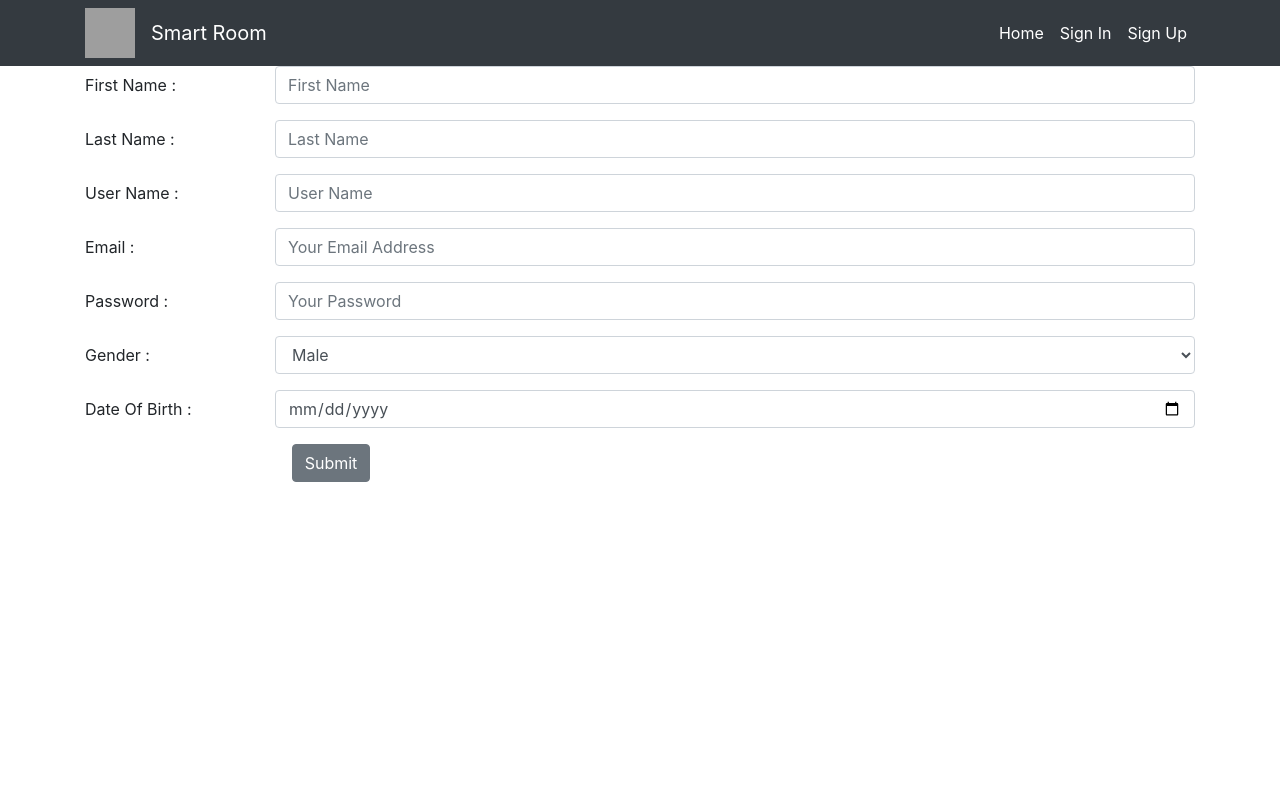
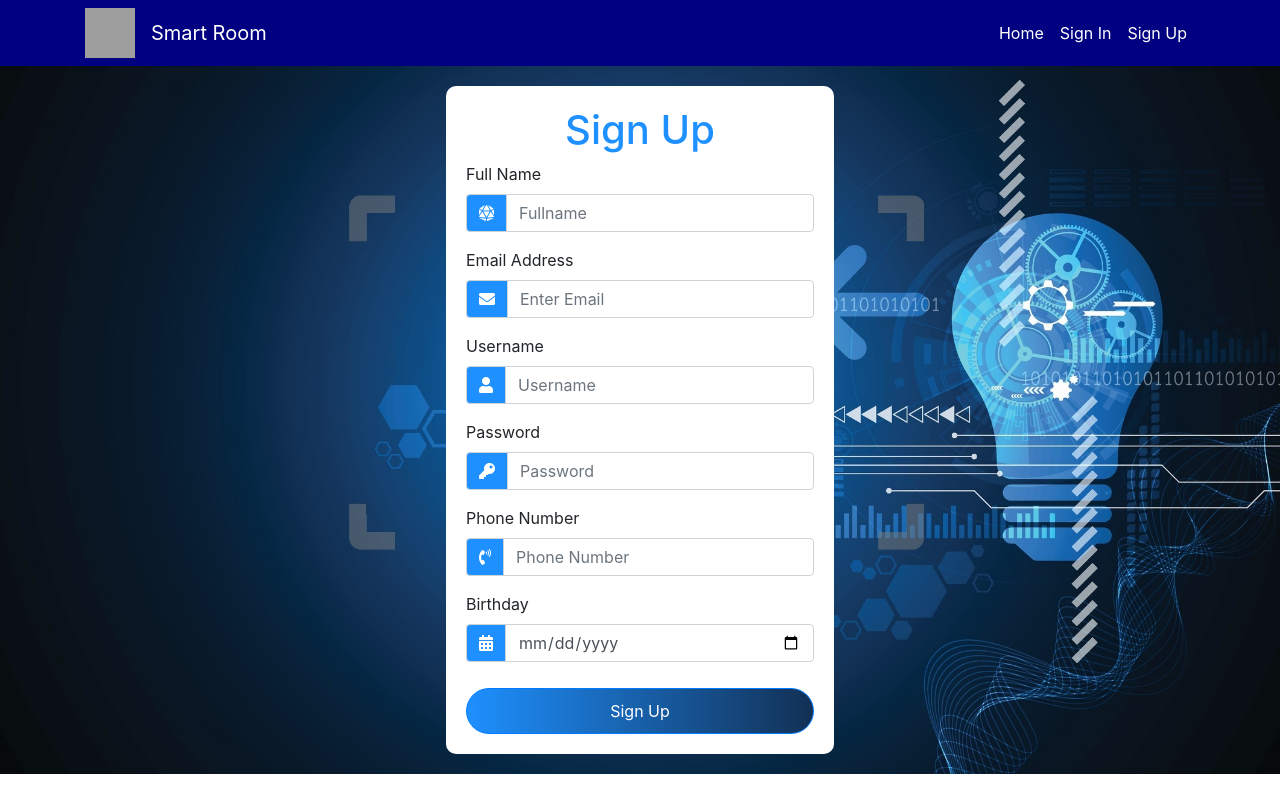
Before and after one commit to HTKhoi24/MMT, a React (Create React App) app: page /SignUp in a window 1280 px wide. Built offline with nearby package versions, Linux system fonts and the light colour scheme; grey boxes are pictures that could not be loaded.

Commit message:
Chinh Sign Up & Validation

```diff
--- a/package.json
+++ b/package.json
@@ -3,6 +3,7 @@
   "version": "0.1.0",
   "private": true,
   "dependencies": {
+    "npm-install-missing": "^0.1.4",
     "react": "^16.12.0",
     "react-dom": "^16.12.0",
     "react-router-dom": "^5.1.2",
--- a/public/index.html
+++ b/public/index.html
@@ -9,6 +9,7 @@
       name="description"
       content="Web site created using create-react-app"
     />
+    <link rel="stylesheet" href="https://cdnjs.cloudflare.com/ajax/libs/font-awesome/5.11.2/css/all.css">
     <link rel="apple-touch-icon" href="logo192.png" />
     <!--
       manifest.json provides metadata used when your web app is installed on a
--- /dev/null
+++ b/src/Css/mystyle.css
@@ -0,0 +1,47 @@
+
+.navbar{
+    background-color: #000080;
+}
+.containerform{
+    width: 35%;
+    margin: 0 auto;
+    padding: 20px 30px;
+}
+.containerform form{
+    background: white;
+    padding: 20px;
+    border-radius: 10px;
+}
+.signUpForm{
+    background-image: url('/img/bgSignUp.jpg');
+    background-size: cover;
+    background-position: center;
+}
+.btnSignUp{
+    background: linear-gradient(to right, 	#1E90FF, 	#123054);
+    width: 100%;
+    border-radius: 30px;
+    padding: 10px;
+    margin-top: 10px;
+}
+.btnSignUp:hover{
+    background: linear-gradient(to right, 	#123054,	#1E90FF 	);
+}
+.form-group input:focus{
+    outline: none;
+    box-shadow: none;
+    background: 	#E6E6FA;
+}
+.h1Signup{
+    color: #1E90FF;
+}
+.errorMessage{
+    font-size: 12px;
+    color: red;
+}
+.input-group .input-group-text{
+    background: #1E90FF ;
+}
+.input-group .input-group-text i {
+    color: white;
+}
--- a/src/components/Header.js
+++ b/src/components/Header.js
@@ -1,10 +1,10 @@
 import React, { Component } from 'react'
 import {Link} from "react-router-dom";
-
+import '../Css/mystyle.css'
 export default class Header extends Component {
     render() {
         return (
-            <nav className="navbar navbar-expand-lg navbar-dark bg-dark">
+            <nav className="navbar navbar-expand-lg navbar-dark">
                 <div className="container ">
                 <img src="https://i.pinimg.com/474x/40/b7/48/40b74899c77de64cb42b4ab84085e75e.jpg" width = "50px" height = "50px"/>
                 <a className="navbar-brand ml-3" href="#">Smart Room</a>
--- a/src/components/SignUp.js
+++ b/src/components/SignUp.js
@@ -1,83 +1,198 @@
 import React, { Component } from 'react'
 import Header from './Header'
-import { Col, Button, Form, FormGroup, Label, Input, FormText } from 'reactstrap';
+import '../Css/mystyle.css'
 
+const formValid = ({formErrors, ...rest}) => {
+    let valid = true;
+    Object.values(formErrors).forEach(val => { //Object.values tra ve 1 mang cac thuoc tinh dem duoc trong doi tuong
+        val.length > 0 && (valid = false)
+    })
+    Object.values(rest).forEach(val => {
+        val === '' && (valid = false)
+    })
+    return valid
+}
+const phoneNumberRegex = RegExp(/(09|01[2|6|8|9])+([0-9]{8})\b/g)
+const emailRegex = RegExp(/^(([^<>()\[\]\\.,;:\s@"]+(\.[^<>()\[\]\\.,;:\s@"]+)*)|(".+"))@((\[[0-9]{1,3}\.[0-9]{1,3}\.[0-9]{1,3}\.[0-9]{1,3}\])|(([a-zA-Z\-0-9]+\.)+[a-zA-Z]{2,}))$/)
 export default class SignUp extends Component {
+    constructor(props) {
+        super(props)
+
+        this.state = {
+            fullName: '',
+            email: '',
+            userName: '',
+            passWord: '',
+            phoneNumber: '',
+            birthDay: '',
+            formErrors: {
+                fullName: '',
+                email: '',
+                userName: '',
+                passWord: '',
+                phoneNumber: '',
+                birthDay: '',
+            }
+        }
+    }
+
+    handleChange = (evt) => {
+        const { name, value } = evt.target
+        this.setState({
+            [evt.target.name]: evt.target.value
+        })
+        let formErrors = this.state.formErrors;
+        switch (name) {
+            case 'fullName':
+                formErrors.fullName = value.length < 3
+                    ? '*Minimum 3 characters required*'
+                    : ''
+                break;
+            case 'userName':
+                formErrors.userName = value.length < 10
+                    ? '*Minimum 10 characters required*'
+                    : ''
+                break;
+            case 'email':
+                formErrors.email = emailRegex.test(value)
+                    ? ''
+                    : '*Invalid email address*'
+                break;
+            case 'passWord':
+                formErrors.passWord = value.length < 6
+                    ? '*Minimum 6 characters required*'
+                    : ''
+                break;
+            case 'phoneNumber':
+                formErrors.phoneNumber = phoneNumberRegex.test(value)
+                    ? ''
+                    : '*Invalid phone nummber*'
+                break;
+            default:
+        }
+        this.setState({ formErrors, [name]: value })
+    }
+    handleSubmit = (evt) => {
+        evt.preventDefault();
+        if (formValid(this.state)) {
+            console.log('Submit thanh cong');
+            console.log(this.state) // Tra ve server
+        } else {
+            console.log('Submit that bai - form invalid');
+            alert('Điền đàng hoàng vô cho tao')
+        }
+    }
     render() {
+        const { formErrors } = this.state
         return (
-            <div>
-                <Header/>
-                <div className="container">
-                <Form>
-                    <FormGroup row>
-                        <Label for="firstName" sm={2}>First Name : </Label>
-                        <Col sm={10}>
-                            <Input type="text" name="firstName" id="firstName" placeholder="First Name" />
-                        </Col>
-                    </FormGroup>
-                    <FormGroup row>
-                        <Label for="lastName" sm={2}>Last Name : </Label>
-                        <Col sm={10}>
-                            <Input type="text" name="lastName" id="lastName" placeholder="Last Name" />
-                        </Col>
-                    </FormGroup>
-                    <FormGroup row>
-                        <Label for="userName" sm={2}>User Name : </Label>
-                        <Col sm={10}>
-                            <Input type="text" name="userName" id="userName" placeholder="User Name" />
-                        </Col>
-                    </FormGroup>
-                    <FormGroup row>
-                        <Label for="email" sm={2}>Email : </Label>
-                        <Col sm={10}>
-                            <Input type="email" name="email" id="email" placeholder="Your Email Address" />
-                        </Col>
-                    </FormGroup>
-                    <FormGroup row>
-                        <Label for="password" sm={2}>Password :</Label>
-                        <Col sm={10}>
-                            <Input type="password" name="password" id="password" placeholder="Your Password" />
-                        </Col>
-                    </FormGroup>
-                    <FormGroup row>
-                        <Label for="gender" sm={2}>Gender : </Label>
-                            <Col sm={10}>
-                                <Input type="select" name="select" id="select" >
-                                    <option>Male</option>
-                                    <option>Female</option>
-                                </Input>
-                        </Col>
-                    </FormGroup>
-                    <FormGroup row>
-                        <Label for="birthDate" sm={2}>Date Of Birth : </Label>
-                        <Col sm={10}>
-                            <Input
-                                type="date"
-                                name="date"
-                                id="exampleDate"
-                                placeholder="date placeholder"
-                            />
-                        </Col>
-                    </FormGroup>
-                    {/* <FormGroup row>
-                        <Label for="exampleFile" sm={2}>File</Label>
-                        <Col sm={10}>
-                            <Input type="file" name="file" id="exampleFile" />
-                            <FormText color="muted">
-                                This is some placeholder block-level help text for the above input.
-                                It's a bit lighter and easily wraps to a new line.
-          </FormText>
-                        </Col>
-                    </FormGroup> */}
+            <div className="signUpForm">
+                <Header />
+                <div className="containerform">
+                    <form onSubmit={this.handleSubmit}>
+                        <h1 className="text-center h1Signup">Sign Up</h1>
+                        <div className="form-group">
+                            <label htmlFor="exampleInputPassword1">Full Name</label>
+                            <div class="input-group mb-2">
+                                <div className="input-group-prepend">
+                                    <div className="input-group-text"><i class="fa fa-dice-d20"></i></div>
+                                </div>
+                                <input type="text" className="form-control"
+                                    placeholder="Fullname"
+                                    name="fullName"
+                                    value={this.state.fullName}
+                                    onChange={this.handleChange} />
 
-                    <FormGroup check row>
-                        <Col sm={{ size: 10, offset: 2 }}>
-                            <Button>Submit</Button>
-                        </Col>
-                    </FormGroup>
-                </Form>
+                            </div>
+                            {formErrors.fullName.length > 0 && (
+                                <span className="errorMessage">{formErrors.fullName}</span>
+                            )}
+                        </div>
+                        <div className="form-group">
+                            <label htmlFor="exampleInputEmail1">Email Address</label>
+                            <div class="input-group mb-2">
+                                <div className="input-group-prepend">
+                                    <div className="input-group-text"><i class="fa fa-envelope"></i></div>
+                                </div>
+                                <input type="email" className="form-control"
 
+                                    placeholder="Enter Email"
+                                    name="email"
+                                    value={this.state.email}
+                                    onChange={this.handleChange} />
+                            </div>
+                            {formErrors.email.length > 0 && (
+                                <span className="errorMessage">{formErrors.email}</span>
+                            )}
+                        </div>
+                        <div className="form-group">
+                            <label htmlFor="exampleInputPassword1">Username</label>
+                            <div class="input-group mb-2">
+                                <div className="input-group-prepend">
+                                    <div className="input-group-text"><i class="fa fa-user"></i></div>
+                                </div>
+                                <input type="text" className="form-control"
+
+                                    placeholder="Username"
+                                    name="userName"
+                                    value={this.state.userName}
+                                    onChange={this.handleChange} />
+                            </div>
+                            {formErrors.userName.length > 0 && (
+                                <span className="errorMessage">{formErrors.userName}</span>
+                            )}
+                        </div>
+                        <div className="form-group">
+                            <label htmlFor="exampleInputPassword1">Password</label>
+                            <div class="input-group mb-2">
+                                <div className="input-group-prepend">
+                                    <div className="input-group-text"><i class="fa fa-key"></i></div>
+                                </div>
+                                <input type="password" className="form-control"
+
+                                    placeholder="Password"
+                                    name="passWord"
+                                    value={this.state.passWord}
+                                    onChange={this.handleChange} />
+                            </div>
+                            {formErrors.passWord.length > 0 && (
+                                <span className="errorMessage">{formErrors.passWord}</span>
+                            )}
+                        </div>
+                        <div className="form-group">
+                            <label htmlFor="exampleInputPassword1">Phone Number</label>
+                            <div class="input-group mb-2">
+                                <div className="input-group-prepend">
+                                    <div className="input-group-text"><i class="fa fa-phone-volume"></i></div>
+                                </div>
+                                <input type="tel" className="form-control"
+                                    placeholder="Phone Number"
+                                    name="phoneNumber"
+                                    value={this.state.phoneNumber}
+                                    onChange={this.handleChange} />
+                            </div>
+                            {formErrors.phoneNumber.length > 0 && (
+                                <span className="errorMessage">{formErrors.phoneNumber}</span>
+                            )}
+                        </div>
+                        <div className="form-group">
+                            <label htmlFor="exampleInputPassword1">Birthday</label>
+                            <div class="input-group mb-2">
+                                <div className="input-group-prepend">
+                                    <div className="input-group-text"><i class="fa fa-calendar-alt"></i></div>
+                                </div>
+                                <input type="date" className="form-control"
+
+                                    placeholder="dd/mm/yyyy"
+                                    name="birthDay"
+                                    value={this.state.birthDay}
+                                    onChange={this.handleChange} />
+                            </div>
+                        </div>
+
+                        <button type="submit" className="btn btn-primary btnSignUp">Sign Up</button>
+                    </form>
                 </div>
+
             </div>
         )
     }
```
Also changed, not shown: public/img/bgSignUp.jpg (added), 1 other file (tests, documents, lock files or other folders).
